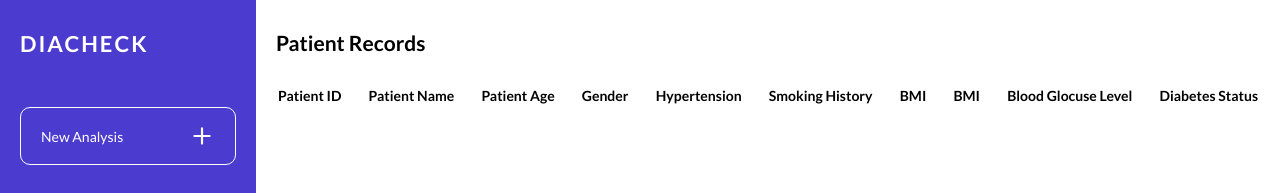
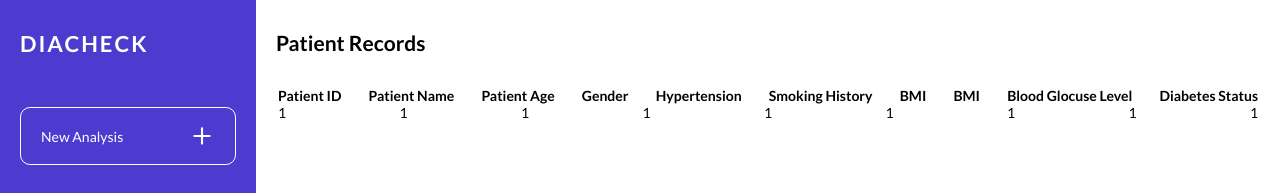
Before and after one commit to Orisabiyi/diacheck, a React (Vite) app: page /patient-record in a window 1280 px wide. Shown: the top 193 px of the page. Built offline with nearby package versions, Linux system fonts and the light colour scheme.

Commit message:
added the row for data

```diff
--- a/src/components/Records.jsx
+++ b/src/components/Records.jsx
@@ -18,6 +18,17 @@ function Records() {
           <th>Blood Glocuse Level</th>
           <th>Diabetes Status</th>
         </tr>
+        <tr>
+          <td>1</td>
+          <td>1</td>
+          <td>1</td>
+          <td>1</td>
+          <td>1</td>
+          <td>1</td>
+          <td>1</td>
+          <td>1</td>
+          <td>1</td>
+        </tr>
       </table>
     </section>
   );
```
